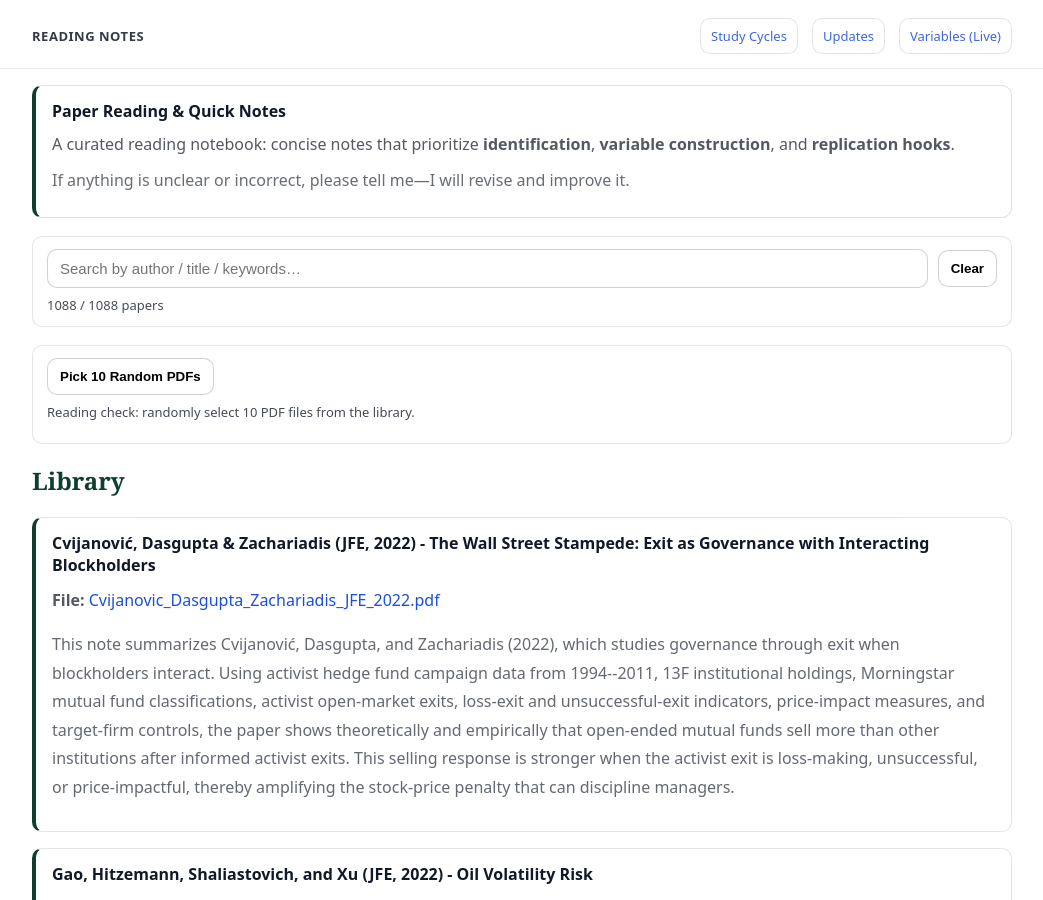
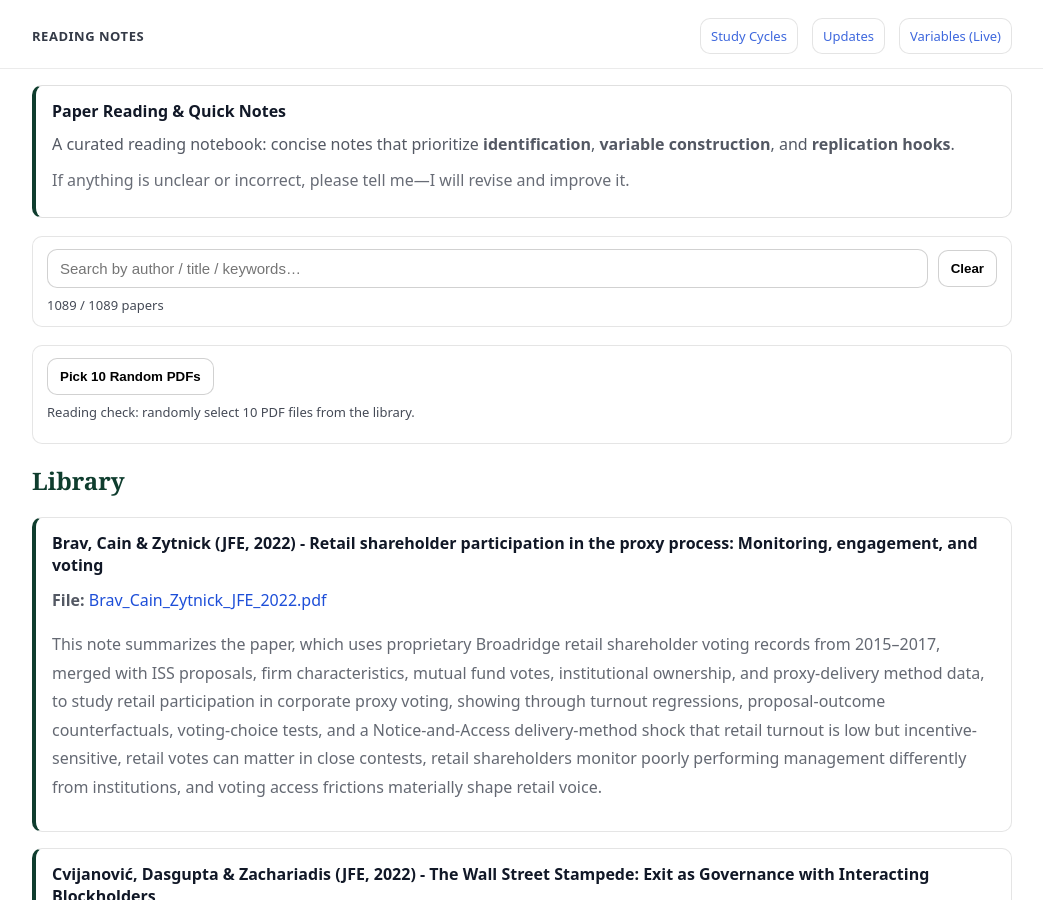
Before and after one commit to yaxinzn/study-archive, a Jekyll site: the page built from reading/index.md, in a window 1280 px wide and 900 px high. Shown: the whole window, without its empty margins (118-1161 px from the left). Built offline with Jekyll 4.4.1, drawn with Linux system fonts in a browser that asks for light colours.

Commit message:
Reading: add/update Brav_Cain_Zytnick_JFE_2022.pdf

```diff
--- a/_data/reading.yml
+++ b/_data/reading.yml
@@ -1,3 +1,7 @@
+- title: "Brav, Cain & Zytnick (JFE, 2022) - Retail shareholder participation in the proxy process: Monitoring, engagement, and voting"
+  file: "Brav_Cain_Zytnick_JFE_2022.pdf"
+  desc: "This note summarizes the paper, which uses proprietary Broadridge retail shareholder voting records from 2015–2017, merged with ISS proposals, firm characteristics, mutual fund votes, institutional ownership, and proxy-delivery method data, to study retail participation in corporate proxy voting, showing through turnout regressions, proposal-outcome counterfactuals, voting-choice tests, and a Notice-and-Access delivery-method shock that retail turnout is low but incentive-sensitive, retail votes can matter in close contests, retail shareholders monitor poorly performing management differently from institutions, and voting access frictions materially shape retail voice."
+
 - title: "Cvijanović, Dasgupta & Zachariadis (JFE, 2022) - The Wall Street Stampede: Exit as Governance with Interacting Blockholders"
   file: "Cvijanovic_Dasgupta_Zachariadis_JFE_2022.pdf"
   desc: "This note summarizes Cvijanović, Dasgupta, and Zachariadis (2022), which studies governance through exit when blockholders interact. Using activist hedge fund campaign data from 1994--2011, 13F institutional holdings, Morningstar mutual fund classifications, activist open-market exits, loss-exit and unsuccessful-exit indicators, price-impact measures, and target-firm controls, the paper shows theoretically and empirically that open-ended mutual funds sell more than other institutions after informed activist exits. This selling response is stronger when the activist exit is loss-making, unsuccessful, or price-impactful, thereby amplifying the stock-price penalty that can discipline managers."
```
Also changed, not shown: 1 other file.
